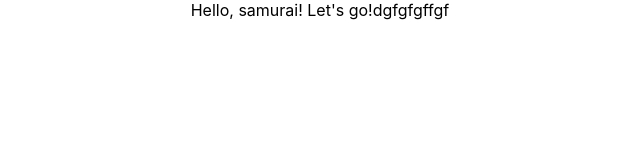
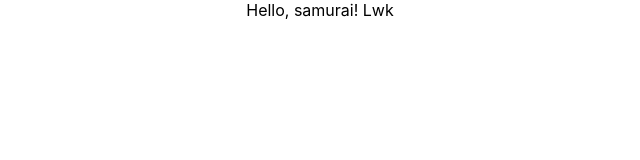
Before and after one commit to adil2321/socseti, a React (Create React App) app: page / in a window 1280 px wide. Shown: the top 160 px of the page, without its empty margins (320-960 px from the left). Built offline with nearby package versions, Linux system fonts and the light colour scheme.

Commit message:
changge hello

```diff
--- a/src/App.tsx
+++ b/src/App.tsx
@@ -4,7 +4,7 @@ import './App.css';
 function App() {
   return (
     <div className="App">
-     Hello, samurai! Let's go!dgfgfgffgf
+     Hello, samurai! Lwk
     </div>
   );
 }
```
Also changed, not shown: 1 other file (tests, documents, lock files or other folders).
